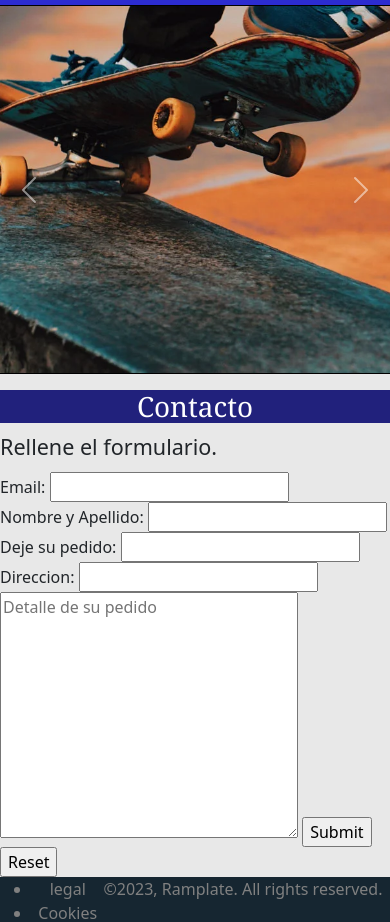
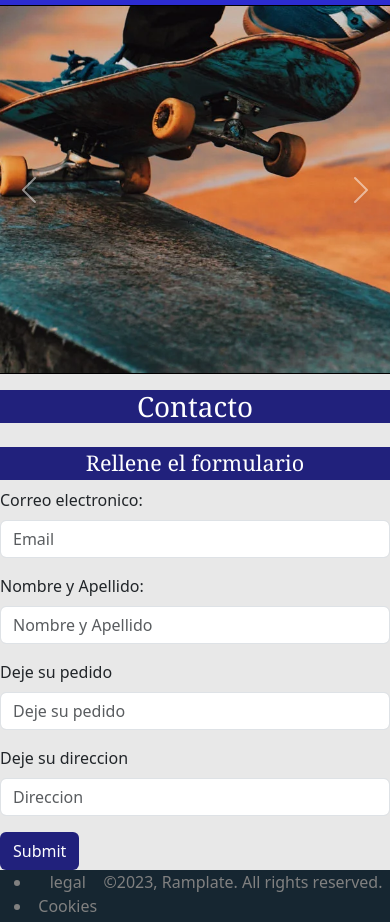
Before and after one commit to Agus026/PF-Alvarez, a plain HTML site: page paginas/contacto.html in a window 390 px wide. Shown: the part 156-1078 px from the top of the page. Drawn offline with nearby package versions, Linux system fonts and the light colour scheme.

Commit message:
agregando el form responsiv

```diff
--- a/css/estilo.css
+++ b/css/estilo.css
@@ -69,6 +69,7 @@ body {
  .colorBtn {
     background-color: rgb(33, 33, 124) ;
     color: #fff;
+
 }
 
 
--- a/paginas/contacto.html
+++ b/paginas/contacto.html
@@ -23,7 +23,8 @@
         aria-controls="navbarNav" aria-expanded="false" aria-label="Toggle navigation">
         <span class="navbar-toggler-icon"></span>
       </button>
-      <div class="collapse navbar-collapse" id="navbarNav">
+      <div class="d-flex justify-content-around">
+        <div class="collapse navbar-collapse " id="navbarNav">
           <ul class="navbar-nav mx-auto fuentes">
             <li class="nav-item">
               <a class="nav-link " aria-current="page" href="../index.html">Home</a>
@@ -42,6 +43,8 @@
             </li>
           </ul>
         </div>
+      </div>
+    </nav>
   </header>
   <div id="carouselExample" class="carousel slide">
     <div class="carousel-inner container-fluid">
@@ -66,23 +69,33 @@
     </button>
   </div>
   <h1 class="titulos">Contacto</h1>
+
+  </nav>
+  <main>
     <form>
       <fieldset>
-      <legend>Rellene el formulario.</legend>
-      <label for="email">Email:</label>
-      <input class="contacto" type="email" id="email">
-      <label for="nombre-apellido">Nombre y Apellido:</label>
-      <input class="contacto" type="text" id="nombre-apellido">
-      <label for="deje-su-pedido">Deje su pedido:</label>
-      <input class="contacto" type="text" id="deje-su-pedido">
-      <label for="direccion">Direccion:</label>
-      <input class="contacto" type="text" id="direccion">
-      <textarea class="contacto" id="" cols="30" rows="10" placeholder="Detalle de su pedido"></textarea>
-      <input type="submit" name="Enviar" id="">
-      <input type="reset" name="resetear">
+        <legend class="titulos"> Rellene el formulario</legend>
+        <div class="mb-3">
+          <label for="email" class="form-label">Correo electronico:</label>
+          <input type="email" id="email" class="form-control" placeholder="Email">
+        </div>
+        <div class="mb-3">
+          <label for="Nombre-Apellido" class="form-label">Nombre y Apellido:</label>
+          <input type="text" id="disabledTextInput" class="form-control" placeholder="Nombre y Apellido">
+        </div>
+        <div class="mb-3">
+          <label for="Deje-su-pedido" class="form-label">Deje su pedido</label>
+          <input type="text" id="Deje-su-pedido" class="form-control" placeholder="Deje su pedido">
+        </div>
+        <div class="mb-3">
+          <label for="Direccion" class="form-label">Deje su direccion</label>
+          <input type="text" id="Direccion" class="form-control" placeholder="Direccion">
+        </div>
+
+        <button type="submit" class="btn colorBtn">Submit</button>
       </fieldset>
     </form>
-  </nav>
+  </main>
   <footer>
 
     <ul class="footer-menu-container">
```
Also changed, not shown: index.html (+4 -1 lines), paginas/equipo.html (+4 -1 lines), paginas/productos.html (+6 -3 lines), paginas/reservas.html (+4 -1 lines). Lines whose indentation alone changed are shown as unchanged.
